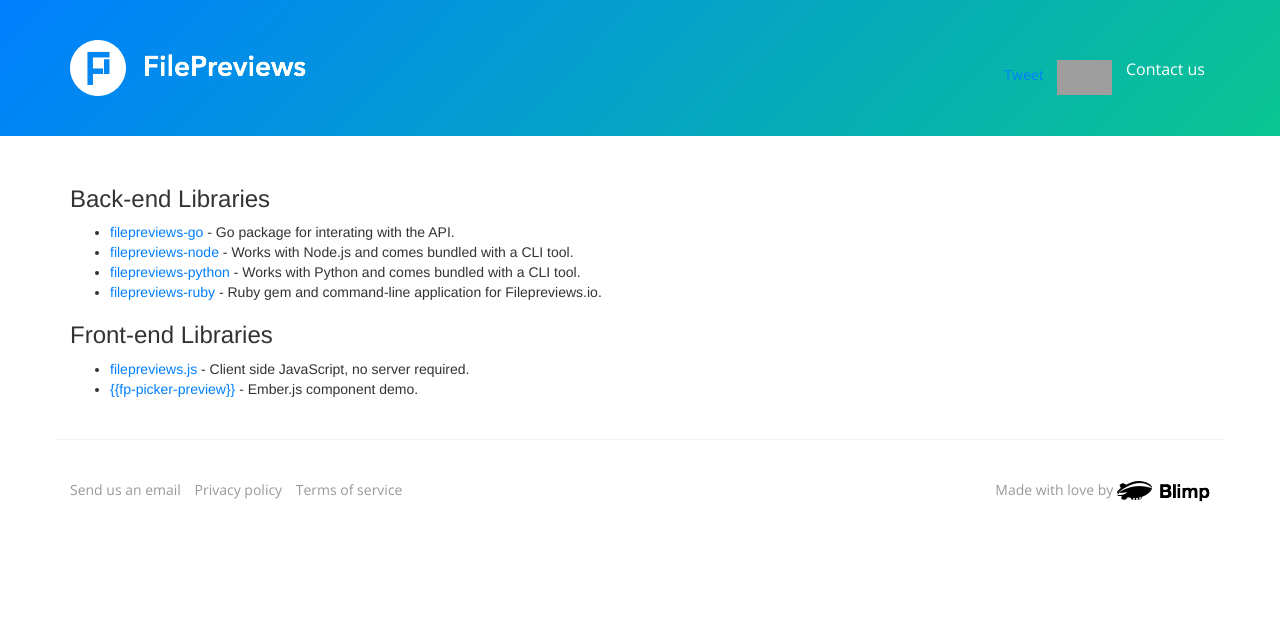
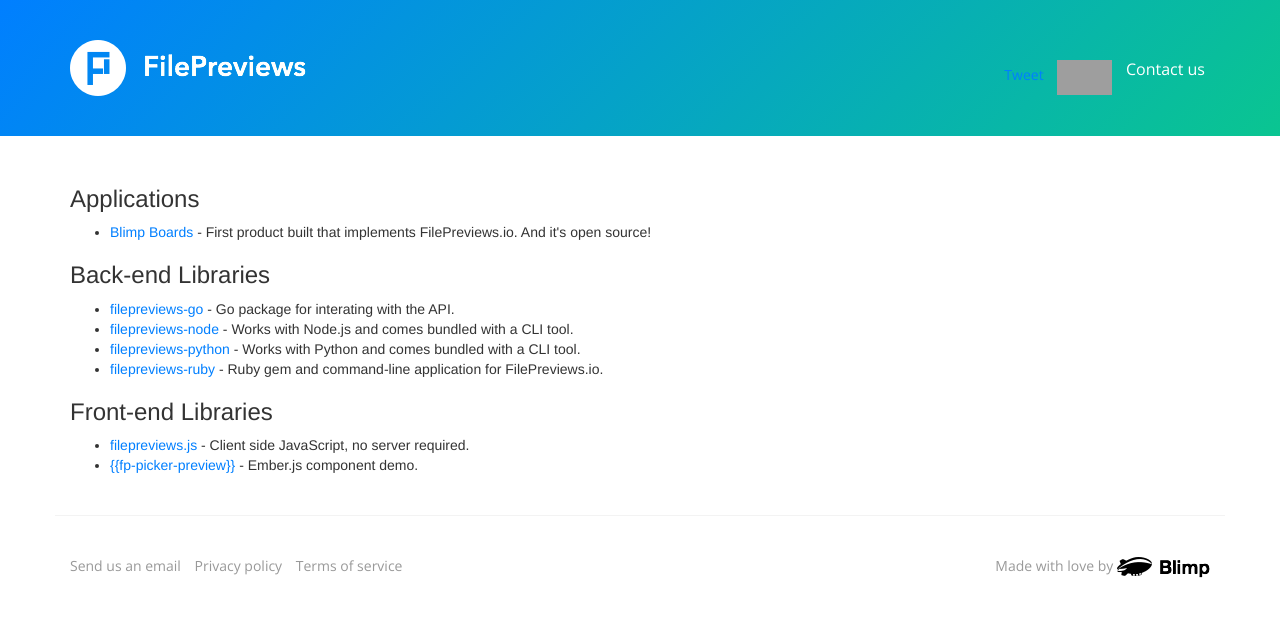
Before and after one commit to jomajoma/filepreviews.io, a Jekyll site: the page built from libraries/index.html, in a window 1280 px wide. Shown: the top 617 px of the page. Built offline with Jekyll 4.4.1, drawn with Linux system fonts in a browser that asks for light colours; nearby versions of some CDN libraries; comment, search, counter and statistics services are not loaded; grey boxes are pictures that could not be loaded.

Commit message:
Add Blimp Boards application

```diff
--- a/_data/libraries.yml
+++ b/_data/libraries.yml
@@ -15,7 +15,7 @@
 
 - name: filepreviews-ruby
   url: https://github.com/jonahoffline/filepreviews-ruby
-  description: Ruby gem and command-line application for Filepreviews.io.
+  description: Ruby gem and command-line application for FilePreviews.io.
   type: backend
 
 - name: filepreviews.js
@@ -27,3 +27,8 @@
   url: http://jsbin.com/seyov/edit
   description: Ember.js component demo.
   type: frontend
+
+- name: "Blimp Boards"
+  url: https://boards.blimp.io
+  description: First product built that implements FilePreviews.io. And it's open source!
+  type: application
--- a/libraries/index.html
+++ b/libraries/index.html
@@ -5,6 +5,14 @@
 <div class="container page-content">
   <div class="row">
     <div class="col-sm-12 api-libraries-wrapper">
+      <h3>Applications</h3>
+      <ul>
+        {% for lib in site.data.libraries %}
+          {% if lib.type == 'application' %}
+            <li><a href="{{ lib.url }}">{{ lib.name }}</a> - {{ lib.description }}</li>
+          {% endif %}
+        {% endfor %}
+      </ul>
       <h3>Back-end Libraries</h3>
       <ul>
         {% for lib in site.data.libraries %}
```
